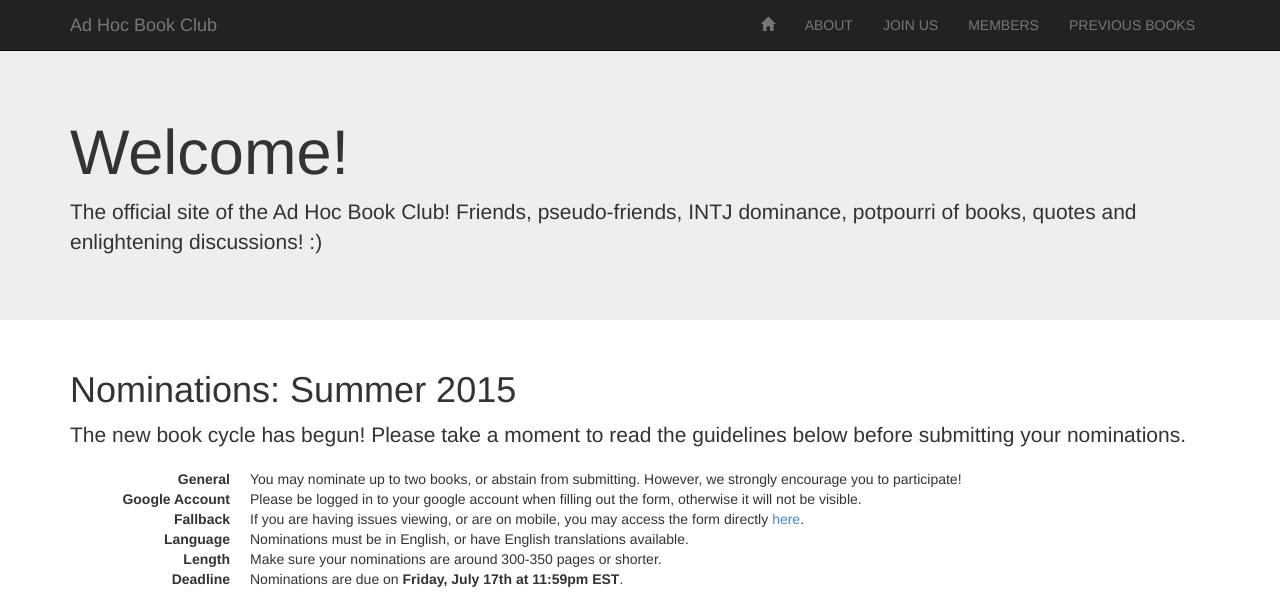
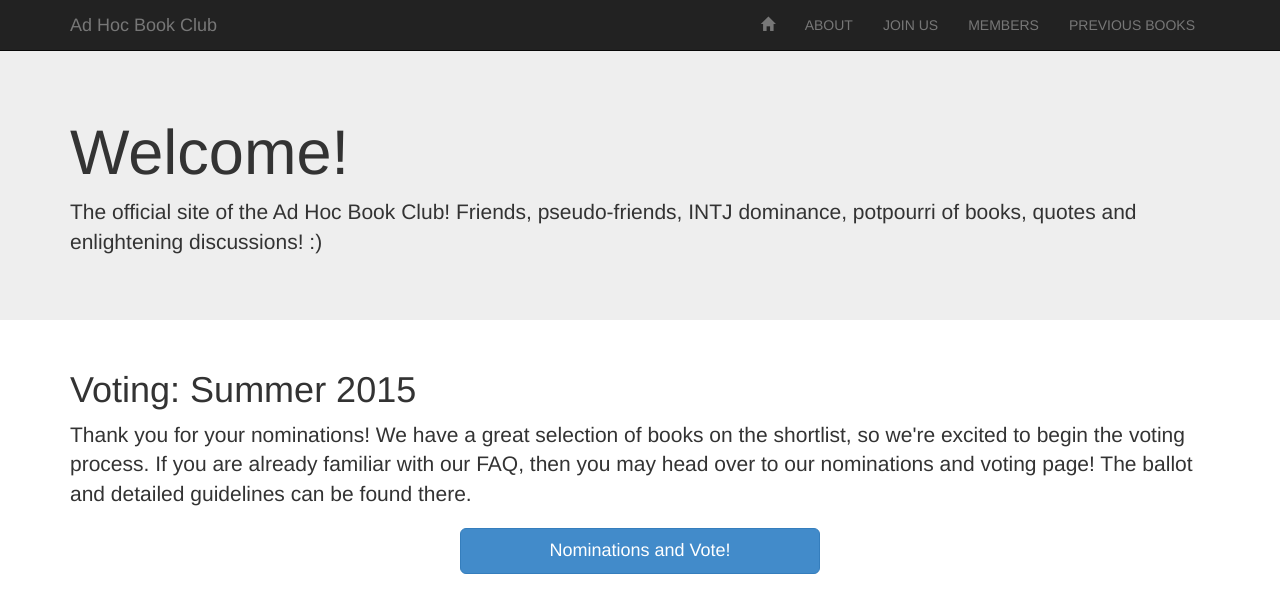
Before and after one commit to adhocbookclub/adhocbookclub.github.io, a Jekyll site: the page built from index.html, in a window 1280 px wide and 1400 px high. Shown: the top 595 px of the window. Built offline with Jekyll 4.4.1, drawn with Linux system fonts in a browser that asks for light colours; nearby versions of some CDN libraries; Markdown is read by kramdown in place of the engine named in the settings; some of the changed text lies outside the part shown.

Commit message:
updated index

```diff
--- a/index.html
+++ b/index.html
@@ -13,30 +13,30 @@ title: Home
 
 <div class="container">
 
-  <h1>Nominations: Summer 2015</h1>
-  <p class="lead">The new book cycle has begun! Please take a moment to read the guidelines below before submitting your nominations.</p>
-  <dl class="dl-horizontal">
-  <dt>General</dt>
-  <dd>You may nominate up to two books, or abstain from submitting. However, we strongly encourage you to participate!</dd>
+  <h1>Voting: Summer 2015</h1>
+  <p class="lead">Thank you for your nominations! We have a great selection of books on the shortlist, so we're excited to begin the voting process. If you are already familiar with our FAQ, then you may head over to our nominations and voting page! The ballot and detailed guidelines can be found there.
 
-  <dt>Google Account</dt>
-  <dd>Please be logged in to your google account when filling out the form, otherwise it will not be visible.</dd>
+  <div class="row"><div class="col-md-4 col-md-offset-4">
+    <a href="/nominations/summer2015"><button type="button" class="btn btn-primary btn-lg btn-block">Nominations and Vote!</button></a>
+  </div></div>
 
-  <dt>Fallback</dt>
-  <dd>If you are having issues viewing, or are on mobile, you may access the form directly <a href="https://docs.google.com/forms/d/1J6mh9KFW-SXIO6fhNfbmX5XcKANNkdiIEL9OmkEoPZ8/viewform" target="_blank">here</a>.</dd>
+  <h3>Voting FAQ</h3>
+  <p>Here are some Frequently...Anticipated (?) Questions concerning the voting process, since we haven't really received any. Nevertheless, if you have any further enquiries, please don't hesitate to <a href="mailto:mllesecretaire@gmail.com">reach out</a>!</p>
 
-  <dt>Language</dt>
-  <dd>Nominations must be in English, or have English translations available.</dd>
+  <div class="well"><div class="row"><div class="col-md-6">
+    <strong>I've already read a book or two on the list. How should I vote?</strong>
+    <p>We still recommend you to follow the labels on our 1-5 scale. If you hated it the first time, or are not interested in reading it again, feel free to give it a 1-rating in hopes that it'll get weeded out. But if you liked it, consider the benefits of rereading. It'll be less work for you, you'll be in an ideal place to lead the discussion, and as Nabokov once said, <em>one cannot read a book; one can only reread it</em>.</p><br/>
 
-  <dt>Length</dt>
-  <dd>Make sure your nominations are around 300-350 pages or shorter.</dd>
+    <strong>Isn't it unfair that this isn't done by anonymous ballot?</strong>
+    <p>Proponents of the secret ballot might say so, but in this case, the need for accountability (i.e., a way for us to chase down people who haven't voted) outweighs the benefits, since intimidation from us was never really a major risk. Plus, the nominations have no name attached to them, and neither will the published results, so our current system seems good enough.</p>
 
-  <dt>Deadline</dt>
-  <dd>Nominations are due on <strong>Friday, July 17th at 11:59pm EST</strong>.</dd>
-  </dl>
+  </div><div class="col-md-6">
+    <strong>But Kathy or Jenny can just rig this election since they have access to all the responses?</strong>
+    <p><a href="http://media.tumblr.com/a572c49912e07d5ffd76fddd060d19b4/tumblr_inline_mqgxd9RsAE1qz4rgp.gif" target="_blank">Ummmmmmm</a>...all is fair in love, war, and book clubs? Just kidding. But really, we will keep ballots anonymous until after ours are submitted, and won't adjust our ratings in response to yours in order to swing things our way&mdash;so rest assured it's fair.</p><br/>
 
-  <div class="well text-center">
-    <iframe id="nominate" src="https://docs.google.com/forms/d/1J6mh9KFW-SXIO6fhNfbmX5XcKANNkdiIEL9OmkEoPZ8/viewform?embedded=true" frameborder="0" marginheight="0" marginwidth="0">Loading...</iframe>
-  </div>
+    <strong>When will we find out the results?</strong>
+    <p>Assuming all ballots are in on time, we will disclose a full voting summary the weekend after the deadline, along with a proposed reading list and schedule.</p>
+
+  </div></div></div>
 
 </div>
```
Also changed, not shown: nomination.html (+7 -3 lines).
